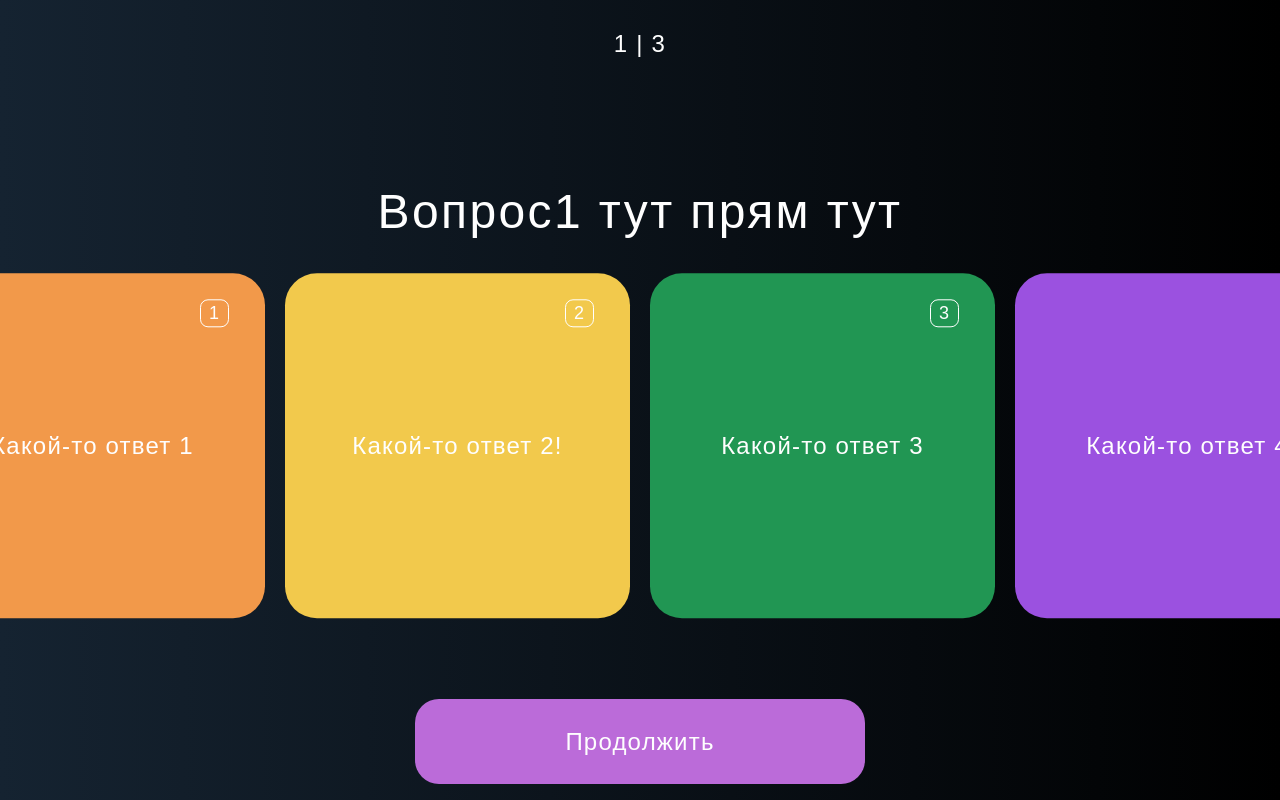
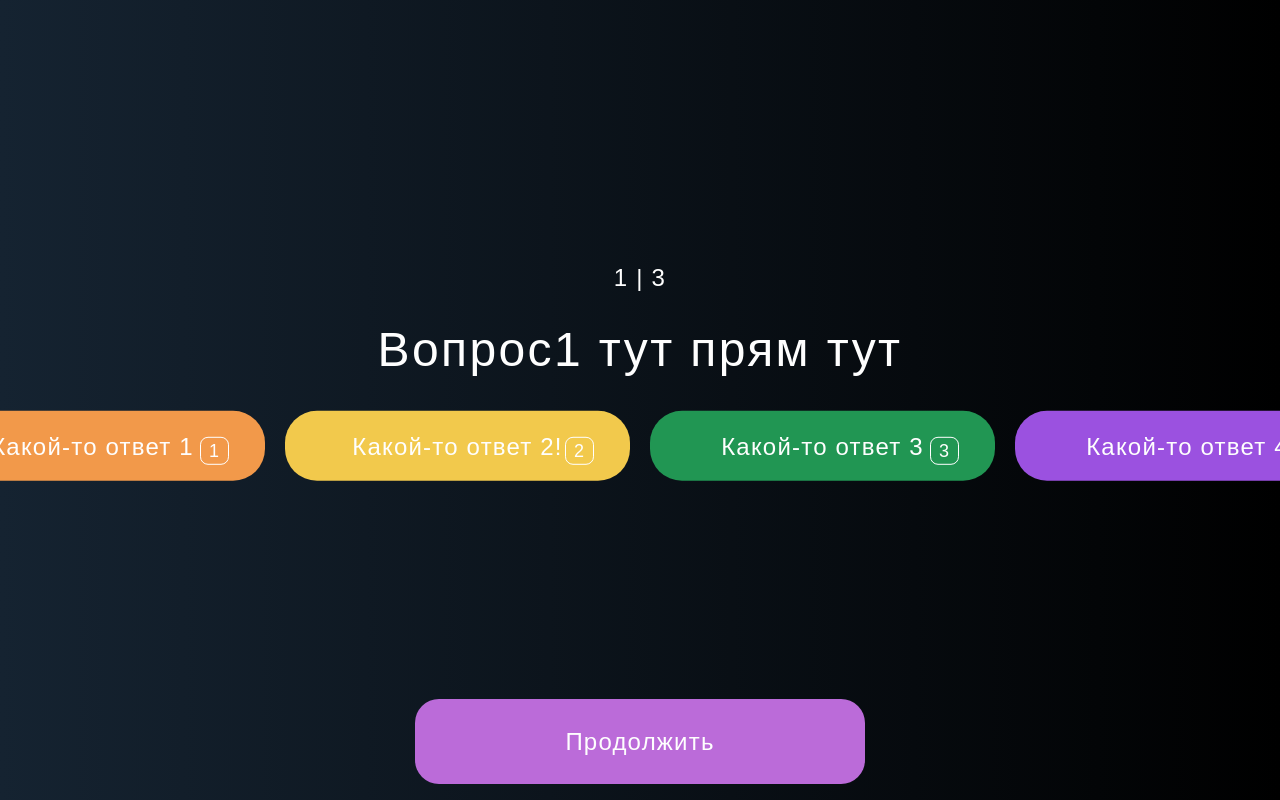
Before and after one commit to miirsery/gods, a Vue app: page /questions in a window 1280 px wide. Shown: the top 800 px of the page. Built offline with nearby package versions, Linux system fonts and the light colour scheme.

Commit message:
fixed adaptive

```diff
--- a/src/styles/global.scss
+++ b/src/styles/global.scss
@@ -116,6 +116,10 @@ body {
       height: 120px;
     }
 
+    @media screen and (max-height: 810px) {
+      height: 70px;
+    }
+
     &.active {
         filter: brightness(0.7);
     }
@@ -154,6 +158,14 @@ body {
     color: #FEFEFE;
     text-align: center;
     margin-bottom: 30px;
+
+    @media screen and (max-width: 500px) {
+      font-size: 36px;
+    }
+
+    @media screen and (max-width: 375px) {
+      font-size: 18px;
+    }
   }
 
   &__number {
@@ -203,5 +215,12 @@ body {
     letter-spacing: 0.05em;
     color: #FEFEFE;
     transform: translateX(-50%);
+
+    @media screen and (max-width: 500px) {
+      top: -25%;
+    }
+    @media screen and (max-width: 375px) {
+      top: -10%;
+    }
   }
 }
--- a/src/views/Questions.vue
+++ b/src/views/Questions.vue
@@ -159,7 +159,12 @@ export default defineComponent({
 </script>
 <style scoped lang="scss">
 .questions {
-  height: 100%;
+  min-height: 100vh;
+  display: flex;
+  flex-direction: column;
+  align-items: center;
+  justify-content: flex-end;
+
   &__button {
     position: absolute;
     bottom: 2%;
@@ -179,6 +184,13 @@ export default defineComponent({
       width: 250px;
       height: 55px;
     }
+
+    @media screen and (max-width: 375px) {
+      width: 100%;
+      height: 60px;
+      position: relative;
+      top: 90%;
+    }
   }
 }
 </style>
```
